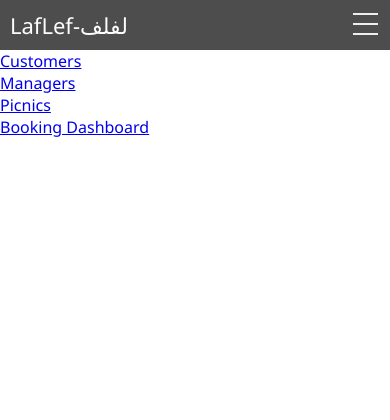
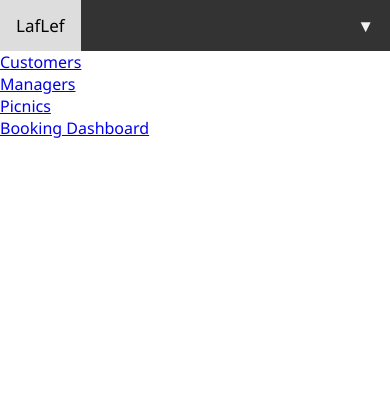
Before and after one commit to wswaileh/webProject, a PHP site: page /main.php in a window 390 px wide. Shown: the top 420 px of the page. Run offline with PHP 8.4, Linux system fonts and the light colour scheme.

Commit message:
responsive navbar

```diff
--- a/css/navstyle.css
+++ b/css/navstyle.css
@@ -1,97 +1,67 @@
-* {
-    box-sizing: border-box;
+.topnav {
+    overflow: hidden;
+    background-color: #333;
 }
 
-body {
-    margin: 0px;
-    font-family: 'segoe ui';
+.topnav a {
+    float: left;
+    display: block;
+    color: #f2f2f2;
+    text-align: center;
+    padding: 14px 16px;
+    text-decoration: none;
+    font-size: 17px;
 }
 
-.nav {
-    height: 50px;
-    width: 100%;
-    background-color: #4d4d4d;
-    position: relative;
+.topnav a#companyTitle{
+    display: inline-block;
+}
+.topnav a:hover {
+    background-color: #ddd;
+    color: black;
 }
 
-.nav > .nav-header {
-    display: inline;
+.active {
+    background-color: #4CAF50;
+    color: white;
 }
 
-.nav > .nav-header > .nav-title {
-    display: inline-block;
-    font-size: 22px;
-    color: #fff;
-    padding: 10px 10px 10px 10px;
+.topnav .icon {
+    display: none;
+}
+.topnav .links{
+
+    float: right;
 }
 
-.nav > .nav-btn {
-    display: none;
+.topnav.responsive .links{
+    width: 100%;
+    float: left;
 }
 
-.nav > .nav-links {
-    display: inline;
-    float: right;
-    font-size: 18px;
+@media screen and (max-width: 600px) {
+    .topnav .links a{display: none;}
+    .topnav a.icon {
+        float: right;
+        display: block;
+    }
 }
 
-.nav > .nav-links > a {
-    display: inline-block;
-    padding: 13px 10px 13px 10px;
-    text-decoration: none;
-    color: #efefef;
+@media screen and (max-width: 600px) {
+    .topnav.responsive {
+        position: relative;
+    }
+
+    .topnav.responsive .icon {
+        position: absolute;
+        right: 0;
+        top: 0;
+    }
+
+    .topnav.responsive a {
+        float: none;
+        display: block;
+        text-align: left;
+    }
+
 }
-
-.nav > .nav-links > a:hover {
-    background-color: rgba(0, 0, 0, 0.3);
-}
-
-.nav > #nav-check {
-    display: none;
-}
-
-@media (max-width:600px) {
-    .nav > .nav-btn {
-        display: inline-block;
-        position: absolute;
-        right: 0px;
-        top: 0px;
-    }
-    .nav > .nav-btn > label {
-        display: inline-block;
-        width: 50px;
-        height: 50px;
-        padding: 13px;
-    }
-    .nav > .nav-btn > label:hover,.nav  #nav-check:checked ~ .nav-btn > label {
-        background-color: rgba(0, 0, 0, 0.3);
-    }
-    .nav > .nav-btn > label > span {
-        display: block;
-        width: 25px;
-        height: 10px;
-        border-top: 2px solid #eee;
-    }
-    .nav > .nav-links {
-        position: absolute;
-        display: block;
-        width: 100%;
-        background-color: #333;
-        height: 0px;
-        transition: all 0.3s ease-in;
-        overflow-y: hidden;
-        top: 50px;
-        left: 0px;
-    }
-    .nav > .nav-links > a {
-        display: block;
-        width: 100%;
-    }
-    .nav > #nav-check:not(:checked) ~ .nav-links {
-        height: 0px;
-    }
-    .nav > #nav-check:checked ~ .nav-links {
-        height: calc(100vh - 50px);
-        overflow-y: auto;
-    }
-}
--- a/main.php
+++ b/main.php
@@ -3,13 +3,11 @@ session_name("name");
 session_start();
 $_SESSION['userType'] = 1; //GUEST USER
 include 'layout.php';
-
-    ?><nav><a href="customers.php">Customers</a><br>
-    <a href="managers.php">Managers</a><br>
-    <a href="picnics.php">Picnics</a><br>
-    <a href="booking.php">Booking Dashboard</a><br>
-</nav>
-<?php //require 'footer.php'?>
+?>
+    <nav>
+        <a href="customers.php">Customers</a><br>
+        <a href="managers.php">Managers</a><br>
+        <a href="picnics.php">Picnics</a><br>
+        <a href="booking.php">Booking Dashboard</a><br>
+    </nav>
 </html>
-
-<?
--- a/navbar.php
+++ b/navbar.php
@@ -4,38 +4,40 @@ if(!isset($_SESSION))
 {
     session_start();
 } ?>
-<nav class="nav">
-    <input type="checkbox" id="nav-check">
-    <div class="nav-header">
-        <div class="nav-title">
-            <a href="main.php" style="color:#FDFDFD;text-decoration: none">LafLef-لفلف</a>
-        </div>
-    </div>
-    <div class="nav-btn">
-        <label for="nav-check">
-            <span></span>
-            <span></span>
-            <span></span>
-        </label>
-    </div>
-
-    <div class="nav-links">
+<nav class="topnav" id="myTopnav">
+    <a href="#home" id="companyTitle">LafLef</a>
+    <div class="links">
+        <a href="main.php">Main</a>
         <?php
-        if ($_SESSION['userType'] === 1) //"GUEST"  LINKS NEED TO BE UPDATED
-            echo '<a href="main.php">About Us</a>
+            if ($_SESSION['userType'] == 1) //GUEST         LINKS MUST BE UPDATED LATER
+                echo '
+                    <a href="main.php">About Us</a>
                     <a href="main.php">Register</a>
                     <a href="main.php">Login</a>
                 ';
-        else if ($_SESSION['userType'] === 2) //"USER"      LINKS NEED TO BE UPDATED
-            echo '<a href="main.php">Main</a>
+            else if ($_SESSION['userType'] == 2) //USER         LINKS MUST BE UPDATED LATER
+                echo '
                     <a href="main.php">Logout</a>
                 ';
-        else //ADMIN        LINKS NEED TO BE UPDATED
-            echo '<a href="main.php">Main</a>
+            else
+                echo '
                     <a href="main.php">Add Picnic</a>
                     <a href="main.php">Logout</a>
                 ';
-
         ?>
     </div>
+    <a href="javascript:void(0);" class="icon" onclick="myFunction()">
+        <i>▼</i>
+    </a>
 </nav>
+
+<script>
+    function myFunction() {
+        var x = document.getElementById("myTopnav");
+        if (x.className === "topnav") {
+            x.className += " responsive";
+        } else {
+            x.className = "topnav";
+        }
+    }
+</script>
```
Lines whose indentation alone changed are shown as unchanged.
